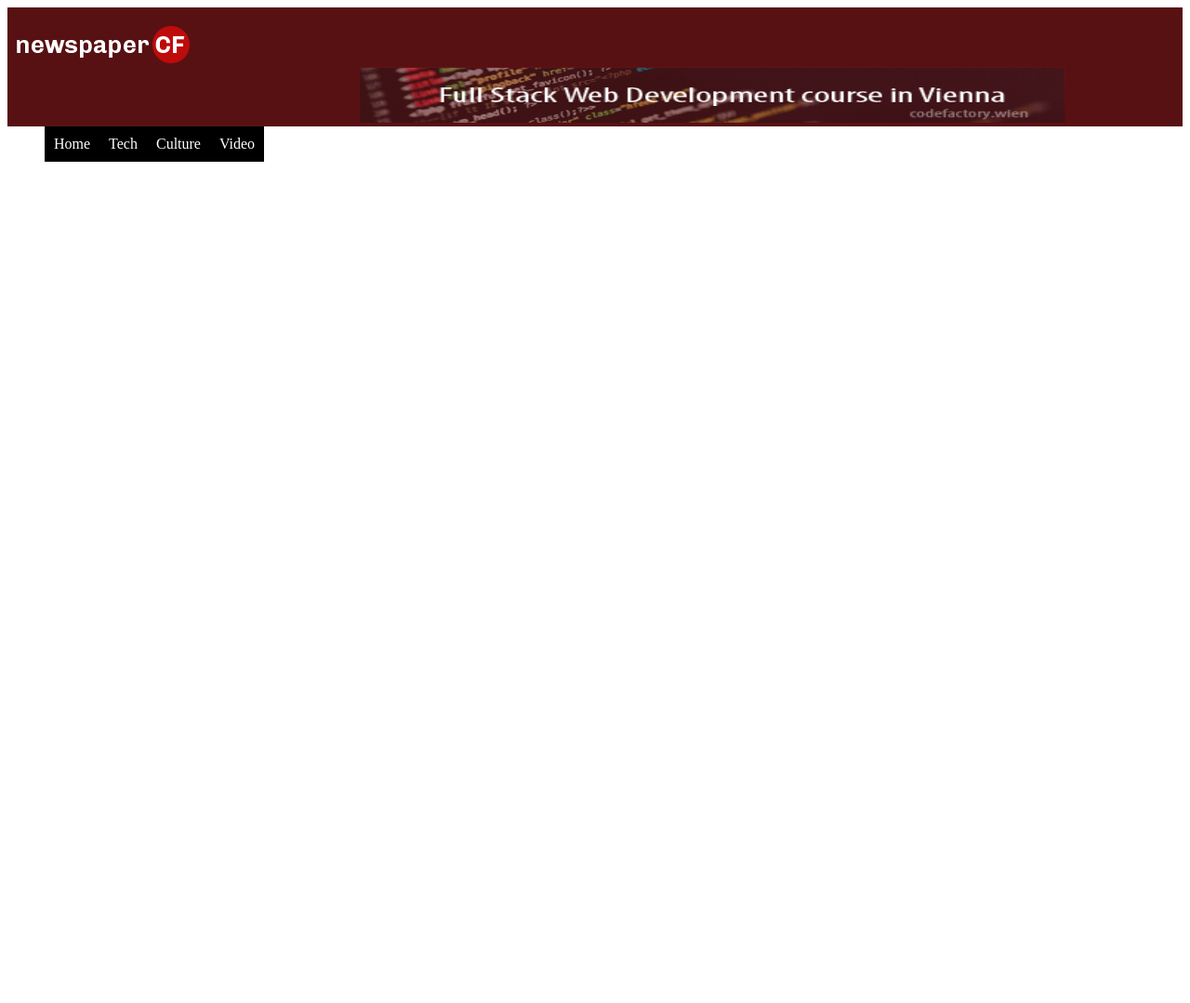
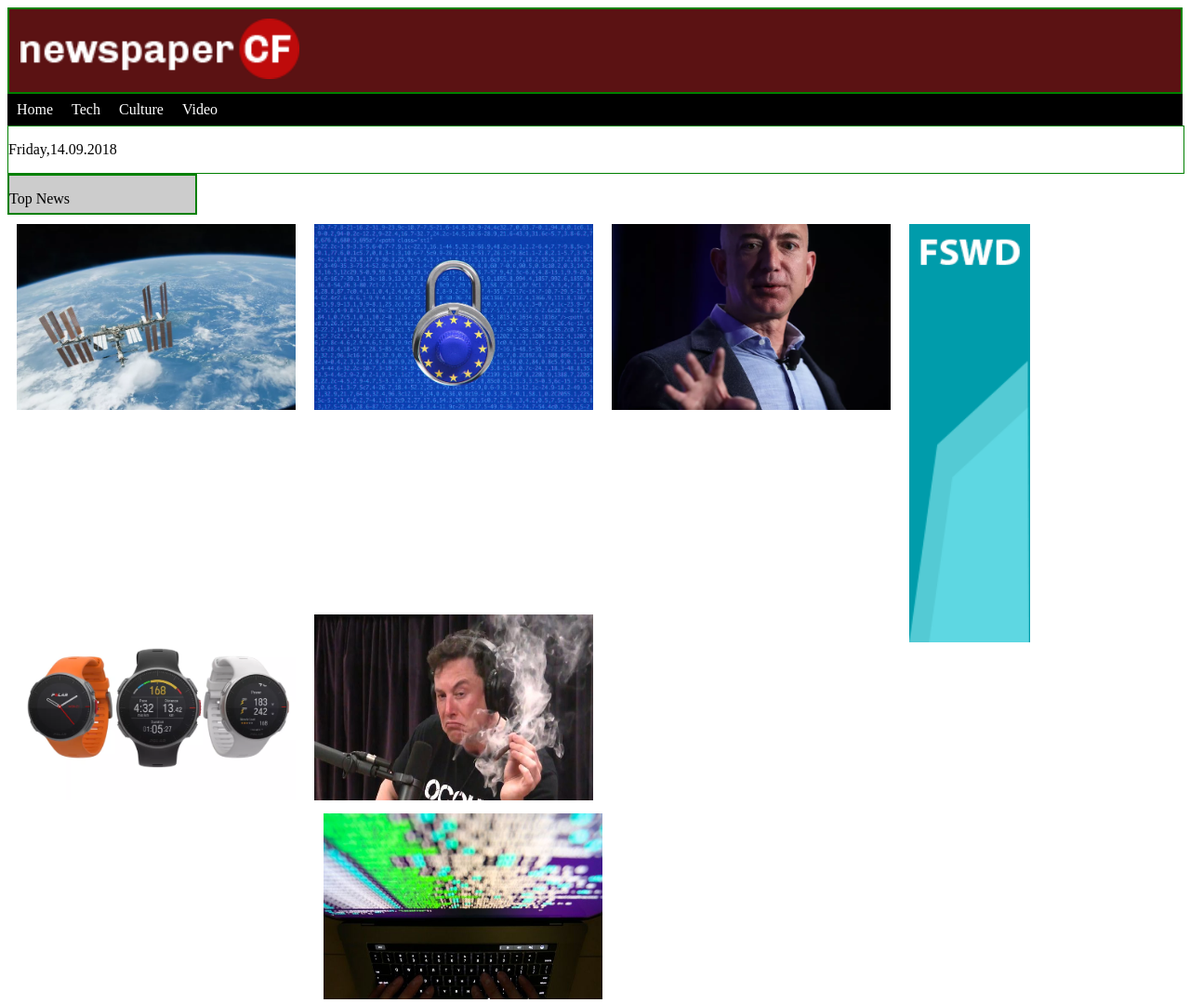
Before and after one commit to JamalTokiyo/FSWD60-Jamal-Codereview-02, a plain HTML site: page index.html in a window 1280 px wide. Shown: the whole page at 93% size. Before the commit the page ends 800 px from the top, so only its background shows below. Drawn offline with Linux system fonts and the light colour scheme.

Commit message:
adding images

```diff
--- a/index.html
+++ b/index.html
@@ -2,7 +2,7 @@
 <html lang="en">
 <head>
 	<meta charset="UTF-8">
-	<title>Feedback</title>
+	<title>News website</title>
 	<link rel="stylesheet" type="text/css" href="style.css">
 
 </head>
@@ -12,26 +12,38 @@
 
 		<div id="header_container">
 
+			<div id="banner1"><img src="logo-newspaper-cf.png" alt="logo"> </div>
 
-			<div id="banner1"><img src="logo-newspaper-cf.png" alt="logo"> </div>
-            <div id="banner2"> <img src="banner-1.png" alt="fullstack"> </div>
+	     </div>
+	     <div id="nav">
+			  <ul>
+				<li><a href="#">Home </a></li>
+				<li><a href="#">Tech </a></li>
+				<li><a href="#">Culture </a></li>
+				<li><a href="#">Video </a></li>
+			</ul>
+		           <div id="date"> <p>Friday,14.09.2018 </p> </div>
 
-			</div>
-		<div id="nav">
-			<ul>
-				<li><a href="#">Home</a></li>
-				<li><a href="#">Tech</a></li>
-				<li><a href="#">Culture</a></li>
-				<li><a href="#">Video</a></li>
-			</ul>
+
 		</div>
-        </div>
+          <div id="news"><p> Top News</p></div>
+
+
+		   <div id="nasa"> <img src="nasa.png" alt="NASA"></div>
+		   <div id="eu"><img src="eu.png" alt="euro"></div>
+
+			<div id="jeff"><img src="jeff.png" alt="jeff"></div>
+			<div id="fswd"><img src="banner-2.png" alt="fswd"></div>
+
+
+	         <div id="polor"><img src="polar.png" alt="polor"></div>
+	         <div id="musk"><img src="musk.jpg" alt="musk">
+
+	         <div id="snowden"><img src="snowden.jpg" alt="snowden"></div>
 
 
 
-
-
-
+		</div>
 
 
 
--- a/style.css
+++ b/style.css
@@ -3,50 +3,149 @@
 		float: left;
 
 	}
+#banner1 {
 
-	#container #header_container{
-		width: 100%;
-		float: left;
+	border: 2px solid green;
+	background-color: #5B1213;
+
+}
+#banner1 img {
+ width: 300px;
+ margin: 10px 12px;
+
 }
 
-	 #header_container  {
 
-		background-color: #581113;
+ #nav ul {
+	list-style-type: none;
+	margin: 0;
+    padding: 0;
+    overflow: hidden;
+    background-color: black;
 
+}
+   li{
+
+	float: left;
 
 
 }
-	 #container #header_container #banner1 img  {
-
-		margin-left: 10px;
-		margin-top: 20px;
+   li a {
+ display: block;
+  color: white;
+  text-align: center;
+  padding: 8px 10px;
+  text-decoration: none;
 
 
 }
+#date {
+	border: 1px solid green;
+	width: 100%;
 
-	 	#container #header_container  #banner2 img  {
-		width: 60%;
-		margin-left: 30%;
-		height: 60px;
+}
+#news {
+	border: 2px solid  green;
+	width: 200px;
+	background-color: #ccc;
+	height: 40px;
+	margin: 0px;
+	padding: 0px;
+
+ }
 
 
+ #nasa {
+ 	width: 300px;
+ 	float: left;
+ 	margin: 10px;
+ 	height: 200px;
+
  }
-	   #nav {
+ #eu {
+ 	width: 300px;
+ 	float: left;
+ 	margin: 10px;
+ 	height: 200px;
 
-	 	list-style: none;
+ }
+ #jeff {
+ 	width: 300px;
+    float: left;
+ 	margin: 10px;
+ 	height: 200px;
+
+ }
+ #fswd {
+ 	width: 200px;
+ 	float: left;
+ 	margin: 10px;
+ 	height: 400px;
+ 	}
 
 
+  #nasa img {
+ 	height: 200px;
+ 	width: 300px;
+ }
+ #eu img {
+ 	height: 200px;
+ 	width:  300px;
+ }
+ #jeff img{
+ 	height: 200px;
+ 	width: 300px;
+ }
+ #fswd img {
+ 	height: 450px;
+ 	width: 130px;
+ }
+ #popular {
+ 	background-color: #ccc;
+ 	font-size: 20px;
+ 	border: 2px solid green;
+ 	width: 300px;
 
  }
-	 #nav li{
-	 	display: flex;
+ #polor {
+ 	width: 300px;
  	float: left;
-	 	padding: 10px;
-	 	background-color: black;
-	 	margin-left: 0px;
+ 	margin: 10px;
+ 	height: 200px;
 
  }
-	 #nav li a {
-	 	text-decoration: none;
-	 	color: white;
+
+
+ #musk {
+ 	width: 300px;
+ 	float: left;
+ 	margin: 10px;
+ 	height: 200px;
+
  }
+ #snowden {
+ 	width: 300px;
+ 	float: left;
+ 	margin: 10px;
+ 	height: 200px;
+ }
+
+ #polor img{
+ 	height: 200px;
+ 	width: 300px;
+ }
+ #musk img{
+ 	height: 200px;
+ 	width: 300px;
+ }
+ #snowden img{
+ 	height: 200px;
+ 	width: 300px;
+ }
+
+
+ 	#right {
+
+ 		border: 1px solid green;
+
+ 	}
```
Lines whose indentation alone changed are shown as unchanged.
